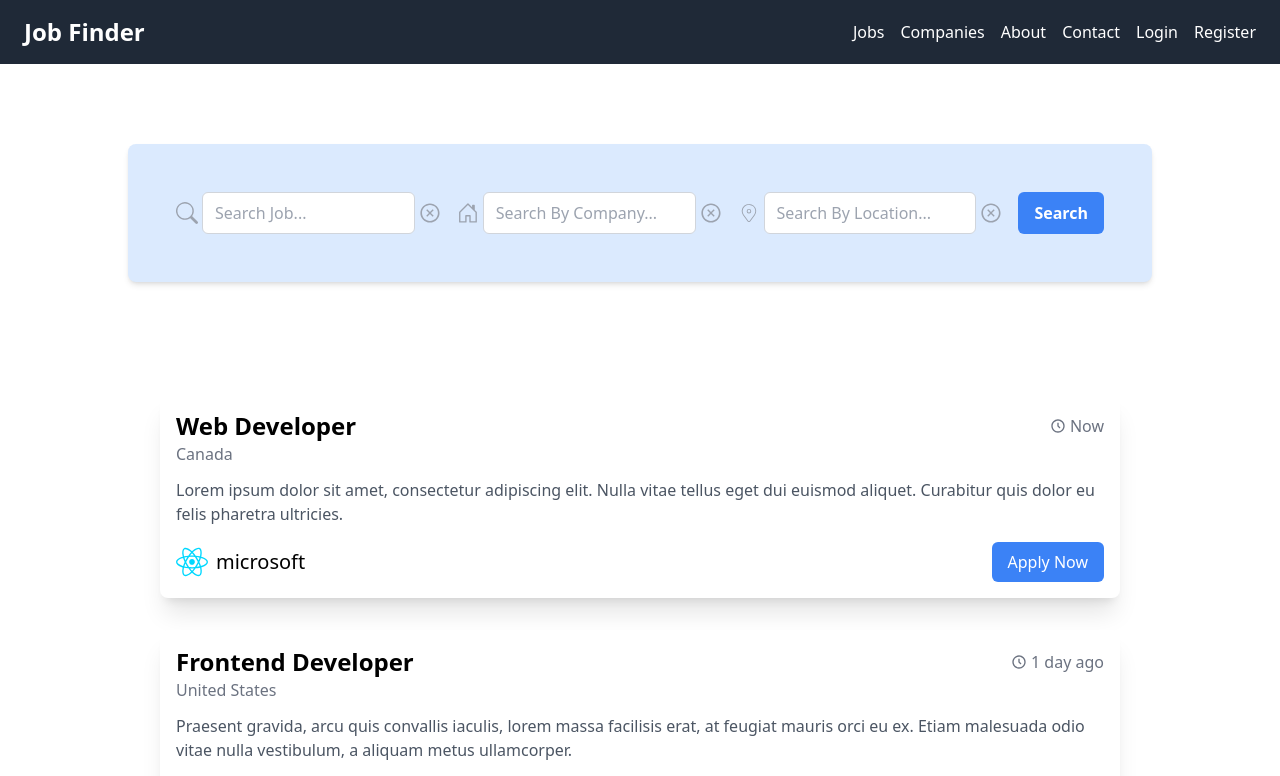
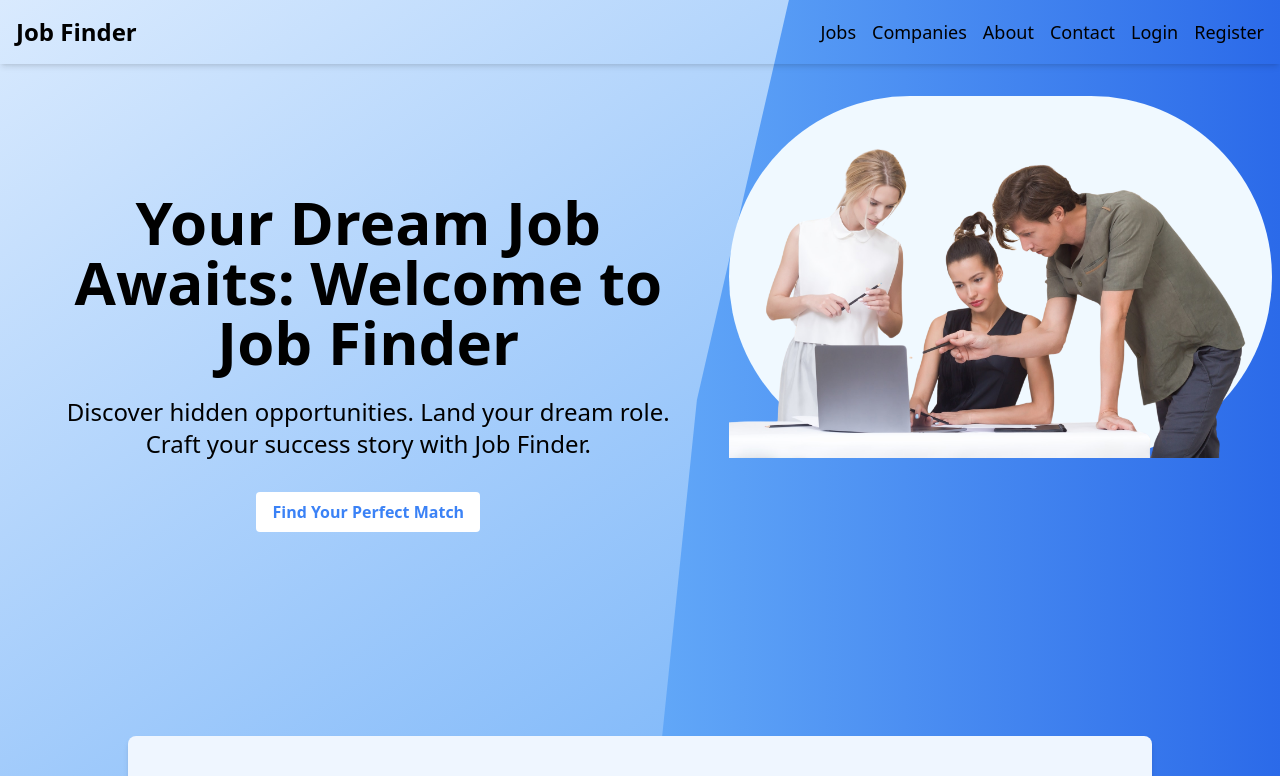
Before and after one commit to ryanf27/FE-job-finder, a React (Vite) app: page / in a window 1280 px wide. Shown: the top 776 px of the page. Built offline with nearby package versions, Linux system fonts and the light colour scheme.

Commit message:
add herosection component

```diff
--- /dev/null
+++ b/src/components/Footer.tsx
@@ -0,0 +1,66 @@
+import React from "react";
+import {
+  AiFillInstagram,
+  AiFillFacebook,
+  AiFillTwitterCircle,
+} from "react-icons/ai";
+
+const Footer: React.FC = () => {
+  return (
+    <div className="flex justify-around items-start p-12 text-gray-700 w-11/12 mx-auto">
+      <div className="flex flex-col space-y-4 w-1/5">
+        <div className="font-bold text-xl">
+          <h1>
+            <strong>Job</strong>Finder
+          </h1>
+        </div>
+        <p className="text-sm opacity-70">
+          We always help job seekers and companies find the best jobs and
+          employers find the best candidates.
+        </p>
+      </div>
+
+      <div className="space-y-2 w-1/5">
+        <span className="block font-bold text-base">Company</span>
+        <ul className="space-y-2">
+          <li>About Us</li>
+          <li>Features</li>
+          <li>News</li>
+          <li>FAQ</li>
+        </ul>
+      </div>
+
+      <div className="space-y-2 w-1/5">
+        <span className="block font-bold text-base">Resource</span>
+        <ul className="space-y-2">
+          <li>Account</li>
+          <li>Support Center</li>
+          <li>Feedback</li>
+          <li>Contact Us</li>
+        </ul>
+      </div>
+
+      <div className="space-y-2 w-1/5">
+        <span className="block font-bold text-base">Support</span>
+        <ul className="space-y-2">
+          <li>Events</li>
+          <li>Promo</li>
+          <li>Req Demo</li>
+          <li>Careers</li>
+        </ul>
+      </div>
+
+      <div className="space-y-2 w-1/5">
+        <span className="block font-bold text-base">Contact Info</span>
+        <small className="block opacity-70">appfinderinfo@email.com</small>
+        <div className="flex items-center space-x-4 mt-2">
+          <AiFillInstagram className="text-xl cursor-pointer" />
+          <AiFillFacebook className="text-xl cursor-pointer" />
+          <AiFillTwitterCircle className="text-xl cursor-pointer" />
+        </div>
+      </div>
+    </div>
+  );
+};
+
+export default Footer;
--- /dev/null
+++ b/src/components/HeroSection.tsx
@@ -0,0 +1,32 @@
+import React from "react";
+import imgBackground from "../assets/bgIMG.svg";
+import imgBackground2 from "../assets/bgIMG2.png";
+
+interface HeroProps {}
+
+const HeroSection: React.FC<HeroProps> = () => {
+  return (
+    <div
+      className="flex justify-between bg-cover bg-center h-screen w-full"
+      style={{ backgroundImage: `url(${imgBackground})` }}
+    >
+      <div className="relative top-48 text-black text-center px-10 w-2/3">
+        <h1 className="text-4xl md:text-5xl lg:text-6xl font-bold mb-6">
+          Your Dream Job Awaits: Welcome to Job Finder
+        </h1>
+        <p className="text-xl md:text-2xl mb-8 mx-auto max-w-4xl">
+          Discover hidden opportunities. Land your dream role. Craft your
+          success story with Job Finder.
+        </p>
+        <button className="bg-white text-blue-500 font-bold py-2 px-4 rounded hover:bg-gray-100 transition-colors duration-300">
+          Find Your Perfect Match
+        </button>
+      </div>
+      <div className="relative top-24 right-2 w-1/2 h-min bg-sky-50 rounded-full">
+        <img src={imgBackground2} />
+      </div>
+    </div>
+  );
+};
+
+export default HeroSection;
--- a/src/components/Navbar.tsx
+++ b/src/components/Navbar.tsx
@@ -4,27 +4,23 @@ interface NavbarProps {}
 
 const Navbar: React.FC<NavbarProps> = () => {
   return (
-    <header className="container bg-gray-800 text-white py-4 px-6 flex items-center justify-between">
+    <header className="fixed top-0 w-full z-50 bg-transparent shadow-md text-black p-4 flex items-center justify-between">
       <strong className="text-2xl font-bold">Job Finder</strong>
-      <nav className="flex space-x-4">
-        <a href="#" className="hover:text-blue-500">
-          Jobs
-        </a>
-        <a href="#" className="hover:text-blue-500">
-          Companies
-        </a>
-        <a href="#" className="hover:text-blue-500">
-          About
-        </a>
-        <a href="#" className="hover:text-blue-500">
-          Contact
-        </a>
-        <a href="#" className="hover:text-blue-500">
-          Login
-        </a>
-        <a href="#" className="hover:text-blue-500">
-          Register
-        </a>
+      <nav>
+        <ul className="flex gap-4 m-0 p-0">
+          {["Jobs", "Companies", "About", "Contact", "Login", "Register"].map(
+            (item, index) => (
+              <li
+                key={index}
+                className="relative cursor-pointer hover:text-blue-50 text-lg"
+              >
+                <a href="#" className="hover:text-blue-50">
+                  {item}
+                </a>
+              </li>
+            )
+          )}
+        </ul>
       </nav>
     </header>
   );
--- a/src/components/SearchBar.tsx
+++ b/src/components/SearchBar.tsx
@@ -70,8 +70,8 @@ const SearchBar: React.FC<SearcProps> = ({ handleSearchFilters }) => {
   };
 
   return (
-    <div className="flex items-center justify-center mt-20 bg-blue-100 w-4/5 rounded-lg shadow-md">
-      <form action="" className="flex flex-row w-full p-12 ">
+    <div className="flex items-center justify-center bg-blue-50 w-4/5 rounded-lg shadow-md -translate-y-16">
+      <form action="" className="flex flex-row w-full p-16 ">
         {/* job input field*/}
         <div className="w-1/3 flex items-center space-x-1 mr-4">
           <BsSearch className="w-7 h-7 text-gray-400" />
--- /dev/null
+++ b/src/components/ValueSection.tsx
@@ -0,0 +1,62 @@
+import React from "react";
+import { RiLightbulbLine } from "react-icons/ri";
+
+const ValueSection: React.FC = () => {
+  return (
+    <div className="text-start py-12 px-10">
+      <h1 className="text-3xl  font-bold mb-8">Our Values</h1>
+
+      <div className="grid grid-cols-1 md:grid-cols-3 gap-4">
+        {values.map((value, index) => (
+          <div
+            key={index}
+            className="valueCard bg-white shadow-md rounded-lg p-6"
+          >
+            <div className="valueIcon text-4xl text-indigo-500 mb-4">
+              <RiLightbulbLine />
+            </div>
+            <h2 className="valueTitle text-xl font-semibold mb-2">
+              {value.title}
+            </h2>
+            <p className="valueDescription text-gray-600">
+              {value.description}
+            </p>
+          </div>
+        ))}
+      </div>
+
+      <div className="ctaSection mt-12">
+        <h1 className="ctaTitle text-3xl font-bold">
+          Ready to Take the Next Step?
+        </h1>
+        <h2 className="ctaSubtitle text-xl mt-4 mb-8">
+          Join our team and make an impact!
+        </h2>
+        <button className="ctaButton bg-blue-500 text-white font-bold py-2 px-4 rounded hover:bg-blue-700 transition duration-300">
+          Get Started
+        </button>
+      </div>
+    </div>
+  );
+};
+
+// Example values array to keep the component DRY
+const values = [
+  {
+    title: "Simplicity",
+    description:
+      "We believe in making things beautifully simple, ensuring clarity and ease in everything we do.",
+  },
+  {
+    title: "Innovation",
+    description:
+      "Embracing innovation is at the core of our approach, driving us to find creative solutions and push boundaries.",
+  },
+  {
+    title: "Collaboration",
+    description:
+      "Collaboration is key to our success. We foster teamwork, communication, and mutual respect to achieve great outcomes.",
+  },
+];
+
+export default ValueSection;
--- a/src/pages/Homepages.tsx
+++ b/src/pages/Homepages.tsx
@@ -4,6 +4,9 @@ import SearchBar from "../components/SearchBar";
 import JobsList from "../components/JobsList";
 import data from "../data";
 import QuickSearch from "../components/QuickSearch";
+import ValueSection from "../components/ValueSection";
+import Footer from "../components/Footer";
+import HeroSection from "../components/HeroSection";
 
 interface HomeProps {}
 
@@ -44,11 +47,14 @@ const Homepages: React.FC<HomeProps> = () => {
   };
 
   return (
-    <div className="flex flex-col items-center">
+    <div className="flex flex-col items-center  bg-gray-100 font-sans">
       <Navbar />
+      <HeroSection />
       <SearchBar handleSearchFilters={handleSearchFilters} />
       <JobsList filteredData={filteredData} />
       <QuickSearch onSearchValueClick={handleQuickSearchClick} />
+      <ValueSection />
+      <Footer />
     </div>
   );
 };
```
Also changed, not shown: src/assets/bgIMG.svg (added), src/assets/bgIMG2.png (added).
